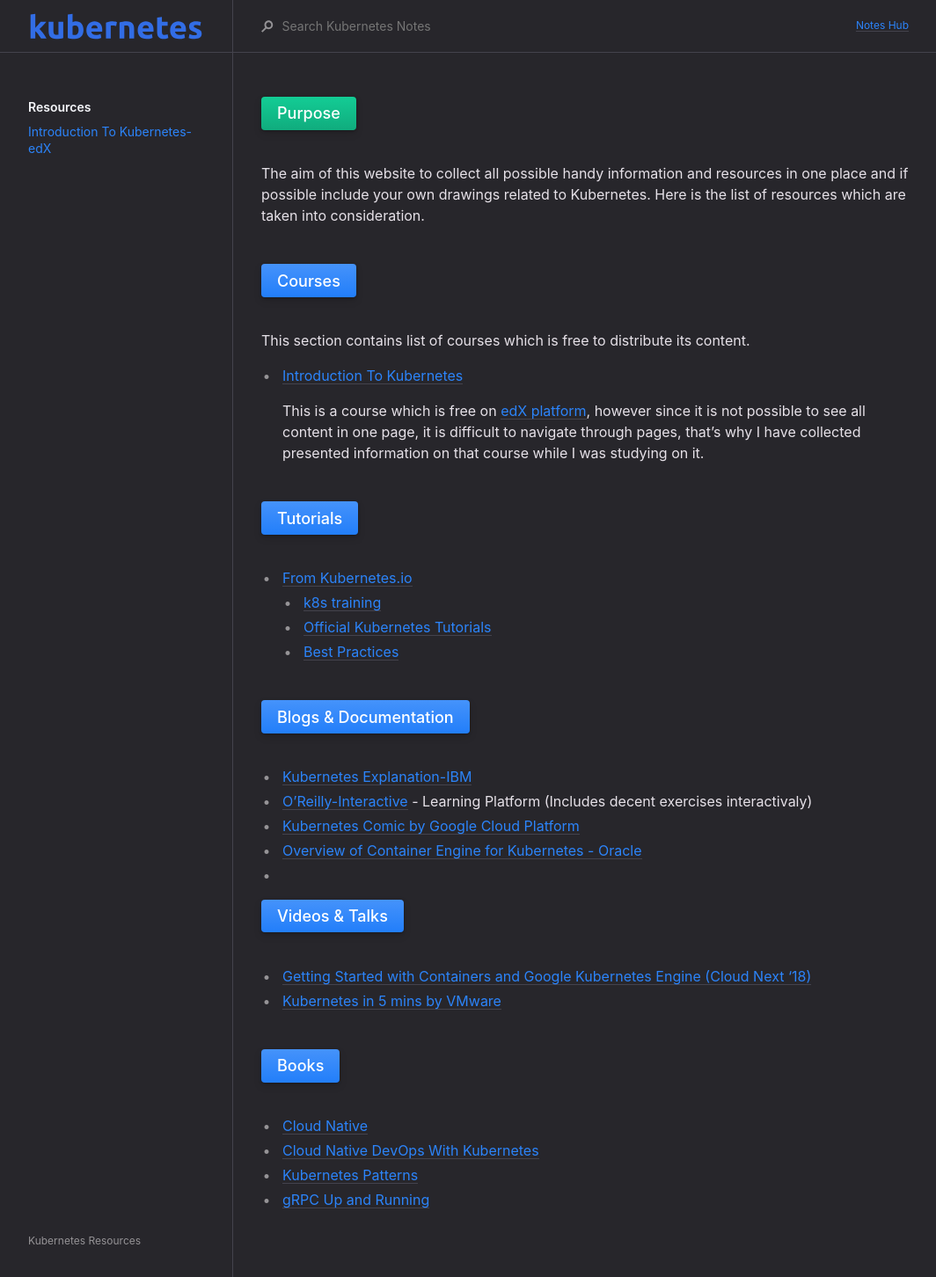
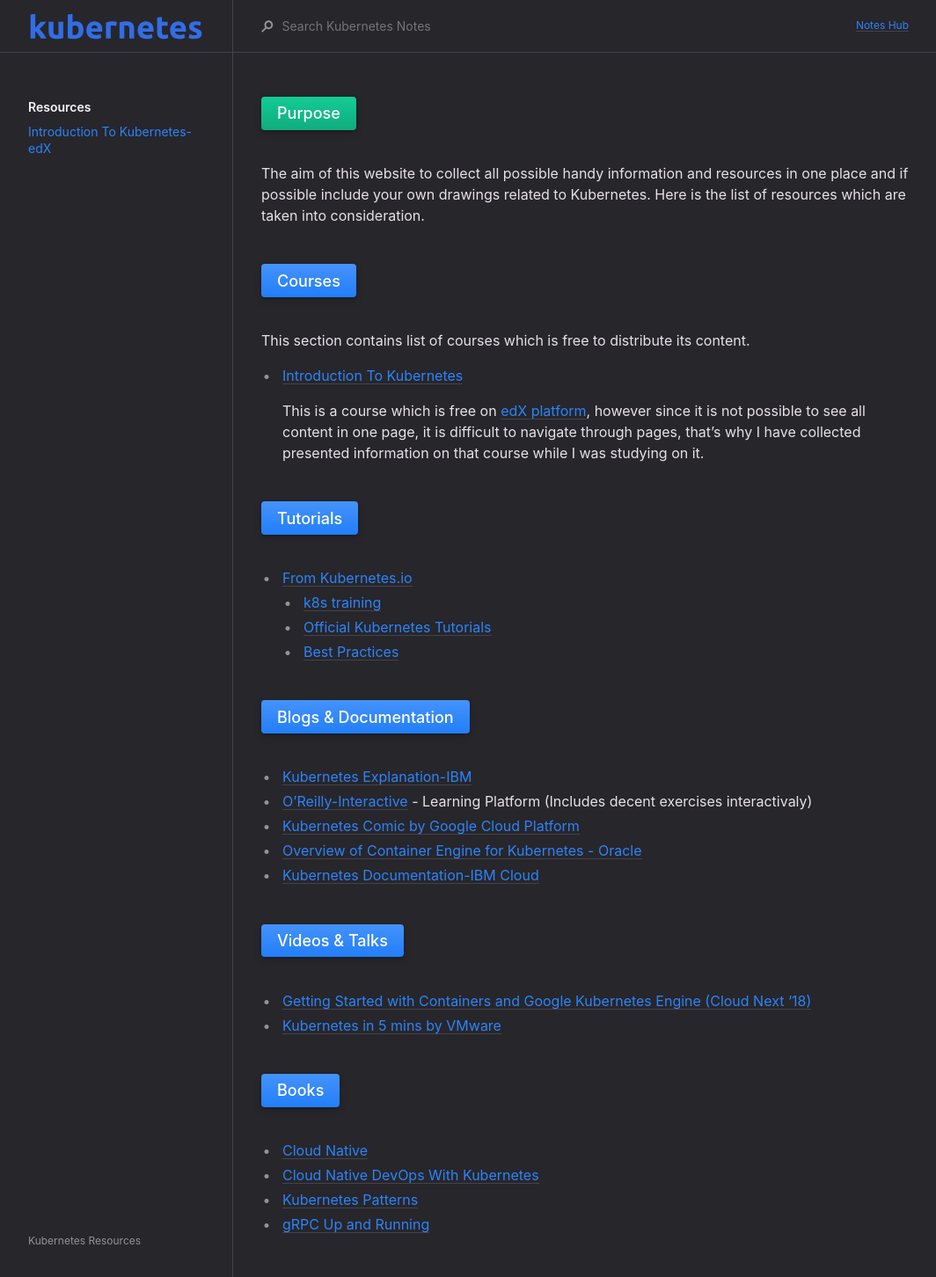
Before and after one commit to merkez/kubernetes, a Jekyll site: the page built from index.md, in a window 1280 px wide. Shown: the whole page at 88% size, without its empty margins (107-1171 px from the left). Built offline with Jekyll 4.4.1, drawn with Linux system fonts in a browser that asks for light colours.

Commit message:
add IBM Cloud doc link

```diff
--- a/index.md
+++ b/index.md
@@ -33,7 +33,7 @@ This section contains list of courses which is free to distribute its content.
 - [O'Reilly-Interactive](https://learning.oreilly.com/home/) - Learning Platform (Includes decent exercises  interactivaly)
 - [Kubernetes Comic by Google Cloud Platform](https://cloud.google.com/kubernetes-engine/kubernetes-comic/)
 - [Overview of Container Engine for Kubernetes - Oracle](https://docs.cloud.oracle.com/en-us/iaas/Content/ContEng/Concepts/contengoverview.htm)
--
+- [Kubernetes Documentation-IBM Cloud](https://cloud.ibm.com/docs/containers?topic=containers-getting-started)
 
 # [Videos & Talks](#videos--talks){: .btn .btn-blue .fs-5 .mb-4 .mb-md-0 .mr-2 }
 
```
